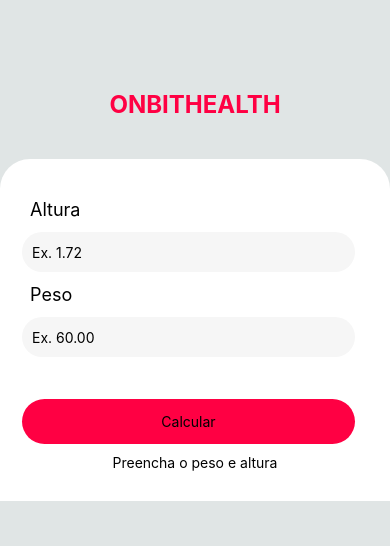
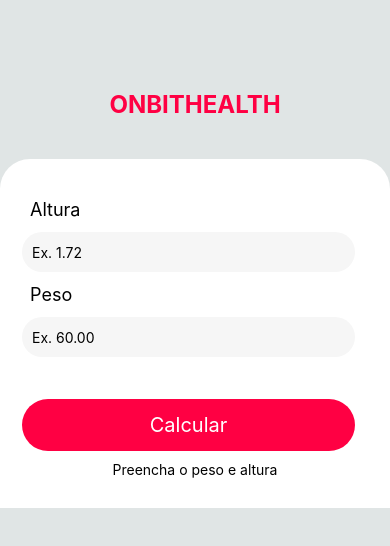
Before and after one commit to narciso-gomes/imc_calculator, a React Native app: screen / in a window 390 px wide. Shown: the top 546 px of the page. Built offline with nearby package versions, Linux system fonts and the light colour scheme.

Commit message:
UPDATE: form style

```diff
--- a/src/components/Form/index.js
+++ b/src/components/Form/index.js
@@ -52,7 +52,7 @@ export default function Form() {
                 <TouchableOpacity
                     style={styles.buttonCalculator}
                     onPress={() => validatonImc()}>
-                    <Text>{textButton}</Text>
+                    <Text style={styles.textButtonCalculator}>{textButton}</Text>
                 </TouchableOpacity>
             </View>
             <ResultImc messageResultImc={messageImc} resultImc={imc}></ResultImc>
```
